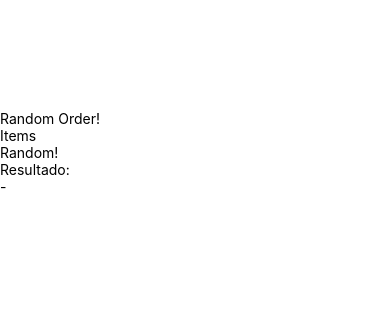
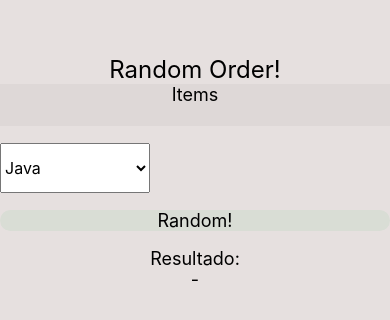
Before and after one commit to Shumaister/RandomOrderMobile, a React Native app: screen / in a window 390 px wide. Shown: the part 270-590 px from the top of the page. Built offline with nearby package versions, Linux system fonts and the light colour scheme; no server answers.

Commit message:
Agrego llamada a api de pokemon

```diff
--- a/package.json
+++ b/package.json
@@ -10,6 +10,7 @@
     "lint": "eslint . --ext .js,.jsx,.ts,.tsx"
   },
   "dependencies": {
+    "axios": "^0.25.0",
     "react": "17.0.2",
     "react-native": "0.66.4"
   },
--- /dev/null
+++ b/src/components/UseAxiosConnector.tsx
@@ -0,0 +1,10 @@
+import axios from "axios";
+
+import { PokemonResponse } from "../model/PokemonResponse";
+
+export const UseAxiosConnector = (callback: any): void => {
+    axios.get<PokemonResponse>('https://pokeapi.co/api/v2/pokemon?limit=10&offset=1')
+        .then(response => {
+            callback(response.data.results)
+        })
+}
--- /dev/null
+++ b/src/model/Pokemon.tsx
@@ -0,0 +1,4 @@
+export interface Pokemon {
+    name: string;
+    url: string;
+}
--- /dev/null
+++ b/src/model/PokemonResponse.tsx
@@ -0,0 +1,8 @@
+import { Pokemon } from "./Pokemon"
+
+export interface PokemonResponse {
+    count: number;
+    next: string;
+    previous: string;
+    results: Array<Pokemon>;
+}
--- a/src/screens/RandomScreen.tsx
+++ b/src/screens/RandomScreen.tsx
@@ -1,12 +1,13 @@
 import React, { useEffect, useState } from 'react';
-import { View, TextInput, TouchableOpacity, Text, StyleSheet } from 'react-native';
-// import { useForm } from 'react-hook-form';
-//https://react-hook-form.com/get-started/#ReactNative
-
+import { View, TextInput, TouchableOpacity, Text, StyleSheet, Picker } from 'react-native';
+import { UseAxiosConnector } from '../components/UseAxiosConnector';
+import { Pokemon } from '../model/Pokemon';
 
 const RandomScreen = () => {
     const [items, setItems] = useState<Array<string> | null>(null)
     const [textItems, setTextItems] = useState<string | null>(null)
+    const [selectedValue, setSelectedValue] = useState<string | null>("java");
+
 
     const handleTypeText = (text: string) => {
         setTextItems(text)
@@ -26,32 +27,54 @@ const RandomScreen = () => {
         return "-"
     }
 
+    const initialData = (data: Array<Pokemon>) => {
+        const aux: string = data.map(p => p.name).join().toString()
+        setTextItems(aux)
+    }
+
     useEffect(() => {
-        // todo poner precarga
+        UseAxiosConnector(initialData)
     }, []);
 
     return (
         <View style={styles.container}>
-            <Text >Random Order!</Text>
+            <Text style={styles.title}>Random Order!</Text>
             <TextInput
                 placeholder="Items"
                 onChangeText={handleTypeText}
+                value={textItems || ''}
+                style={styles.input}
+                multiline={true}
             />
-            {/* <TextInput
-                secureTextEntry
-                placeholder="Password"
-                onChangeText={onChangeField('password')}
-            /> */}
+            <View >
+                <Text > </Text>
+
+      <Picker
+        selectedValue={selectedValue}
+        style={{ height: 50, width: 150 }}
+        onValueChange={(itemValue, itemIndex) => setSelectedValue(itemValue)}
+      >
+        <Picker.Item label="Java" value="java" />
+        <Picker.Item label="JavaScript" value="js" />
+      </Picker>
+
+                <Text > </Text>
+            </View>
             <TouchableOpacity
                 onPress={handleOnPress}
             >
                 <View >
-                    <Text >Random!</Text>
+                    <Text style={styles.buttom}>Random!</Text>
                 </View>
             </TouchableOpacity>
+
             <View >
-                <Text >Resultado:</Text>
-                <Text >{printResult()}</Text>
+                <Text > </Text>
+            </View>
+
+            <View >
+                <Text style={styles.result}>Resultado:</Text>
+                <Text style={styles.result}>{printResult()}</Text>
             </View>
         </View>
     );
@@ -59,8 +82,29 @@ const RandomScreen = () => {
 
 const styles = StyleSheet.create({
     container: {
+        backgroundColor: '#E6E0DF',
         flex: 1,
-        justifyContent: 'center'
+        justifyContent: 'center',
+        paddingTop: 40,
+    },
+    title: {
+        fontSize: 24,
+        textAlign: 'center'
+    },
+    input: {
+        backgroundColor: '#DED8D7',
+        fontSize: 18,
+        textAlign: 'center'
+    },
+    buttom: {
+        backgroundColor: '#D9DDD5',
+        fontSize: 18,
+        borderRadius: 20,
+        textAlign: 'center'
+    },
+    result: {
+        fontSize: 18,
+        textAlign: 'center'
     },
 })
 
```
Also changed, not shown: 2 other files (tests, documents, lock files or other folders).
